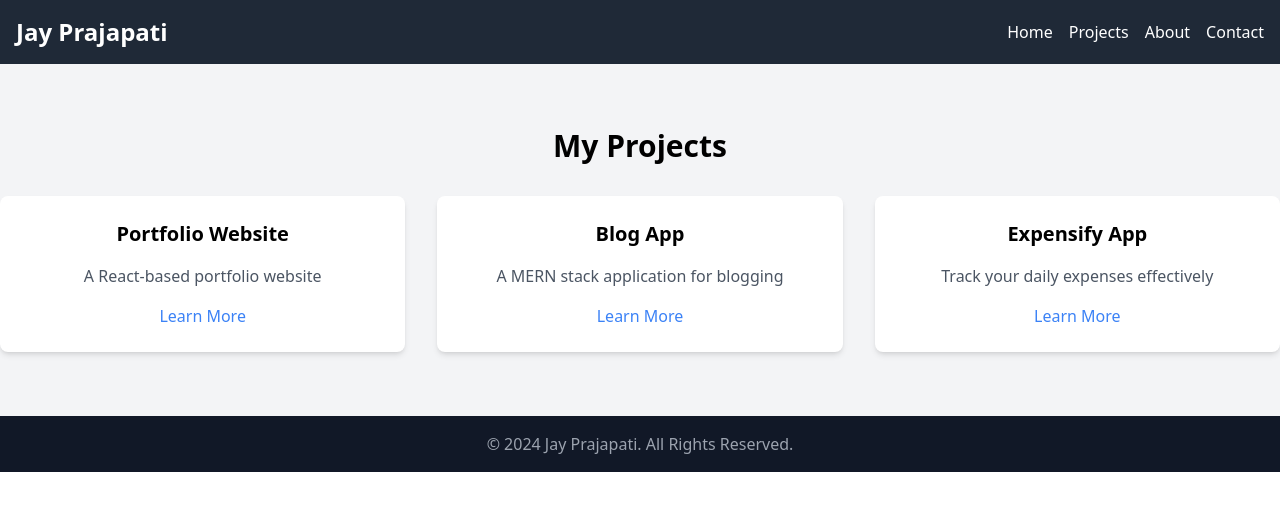
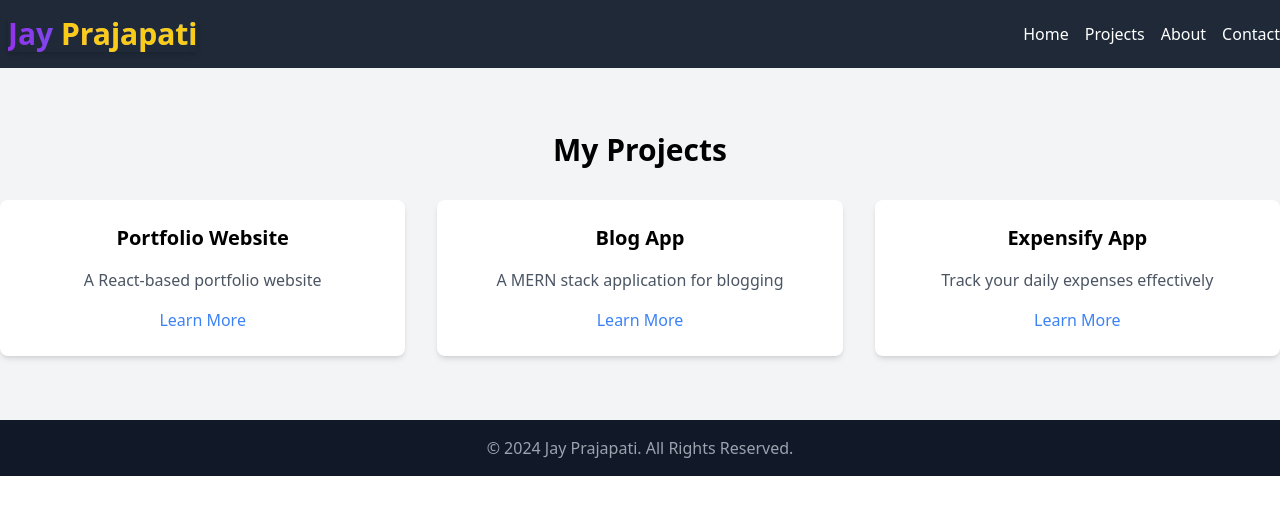
Before and after one commit to jayprajapati1904/portfolio, a React (Vite) app: page /projects in a window 1280 px wide. Shown: the top 514 px of the page. Built offline with nearby package versions, Linux system fonts and the light colour scheme.

Commit message:
navbar complete

```diff
--- a/package.json
+++ b/package.json
@@ -10,6 +10,8 @@
     "preview": "vite preview"
   },
   "dependencies": {
+    "@ant-design/icons": "^5.5.1",
+    "antd": "^5.22.1",
     "react": "^18.3.1",
     "react-dom": "^18.3.1",
     "react-router-dom": "^6.28.0"
--- a/src/components/Hero.jsx
+++ b/src/components/Hero.jsx
@@ -1,17 +1,36 @@
 import React from "react";
+import { Button } from "antd";
+import { ArrowRightOutlined } from "@ant-design/icons";
 
 const Hero = () => {
   return (
-    <section className="h-screen bg-gradient-to-r from-purple-600 to-blue-500 text-white flex flex-col justify-center items-center text-center">
-      <h1 className="text-5xl font-bold mb-4">
-        Hi, I'm <span className="text-yellow-300">Jay Prajapati</span>
-      </h1>
-      <p className="text-xl mb-6">
-        Computer Engineering Student | MERN Stack Developer
-      </p>
-      <button className="bg-yellow-300 text-gray-800 px-6 py-3 rounded-lg shadow-lg hover:bg-yellow-400">
-        View My Work
-      </button>
+    <section className="h-screen bg-gradient-to-r from-purple-600 to-blue-500 text-white flex flex-col md:flex-row justify-center items-center px-4 md:px-16 text-center md:text-left ">
+      {/* Left Content */}
+      <div className="flex-1 sm:mt-6">
+        <h1 className="text-4xl md:text-5xl font-bold mb-4">
+          Hi, I'm <span className="text-yellow-300">Jay Prajapati</span>
+        </h1>
+        <p className="text-lg md:text-xl mb-6">
+          Computer Engineering Student | MERN Stack Developer
+        </p>
+        <Button
+          type="primary"
+          size="large"
+          className="bg-yellow-300 text-gray-800 hover:bg-yellow-400 shadow-lg px-6 py-3"
+          icon={<ArrowRightOutlined />}
+        >
+          View My Work
+        </Button>
+      </div>
+
+      {/* Right Content - Illustration */}
+      <div className="flex-1 mt-8 md:mt-0">
+        <img
+          src=".././public/images/_5.jpg"
+          alt="Hero Illustration"
+          className="w-full sm:w-3/4 md:w-4/5 mx-auto rounded-lg shadow-lg max-h-64 sm:max-h-80 md:max-h-full object-contain"
+        />
+      </div>
     </section>
   );
 };
--- a/src/components/Navber.jsx
+++ b/src/components/Navber.jsx
@@ -1,26 +1,109 @@
-import React from "react";
+import React, { useState } from "react";
 import { Link } from "react-router-dom";
+import { Drawer } from "antd";
 
 const Navbar = () => {
+  const [isDrawerOpen, setDrawerOpen] = useState(false);
+
+  const toggleDrawer = () => {
+    setDrawerOpen(!isDrawerOpen);
+  };
+
   return (
-    <nav className="bg-gray-800 text-white p-4">
+    <nav className="bg-gray-800 text-white py-3 md:py-4">
       <div className="container mx-auto flex justify-between items-center">
-        <h1 className="text-2xl font-bold">Jay Prajapati</h1>
-        <div className="space-x-4">
-          <Link to="/" className="hover:text-gray-400">
+        {/* Logo */}
+        <h1 className="ml-2 text-2xl sm:text-xl md:text-3xl font-extrabold bg-clip-text text-transparent bg-gradient-to-r from-purple-600 to-blue-500 shadow-md">
+          Jay <span className="text-yellow-400">Prajapati</span>
+        </h1>
+
+        {/* Links for Large Screens */}
+        <div className="hidden md:flex space-x-4">
+          <Link
+            to="/"
+            className="hover:text-purple-400 transition duration-300"
+          >
             Home
           </Link>
-          <Link to="/projects" className="hover:text-gray-400">
+          <Link
+            to="/projects"
+            className="hover:text-blue-400 transition duration-300"
+          >
             Projects
           </Link>
-          <Link to="/about" className="hover:text-gray-400">
+          <Link
+            to="/about"
+            className="hover:text-yellow-400 transition duration-300"
+          >
             About
           </Link>
-          <Link to="/contact" className="hover:text-gray-400">
+          <Link
+            to="/contact"
+            className="hover:text-green-400 transition duration-300"
+          >
             Contact
           </Link>
         </div>
+
+        {/* Hamburger Menu for Small Screens */}
+        <button
+          className="mr-2 md:hidden flex items-center justify-center w-8 h-8 bg-yellow-400 hover:bg-yellow-500 text-gray-800 rounded-full shadow-md transition duration-300 ease-in-out"
+          onClick={toggleDrawer}
+          aria-label="Toggle Navigation"
+        >
+          <span className="text-xl">&#9776;</span>
+        </button>
       </div>
+
+      {/* Mobile Drawer */}
+      <Drawer
+        title={
+          <span className="text-white text-lg md:text-xl font-bold">Menu</span>
+        }
+        placement="right"
+        width="75%"
+        onClose={toggleDrawer}
+        open={isDrawerOpen}
+        bodyStyle={{
+          padding: 0,
+          background: "linear-gradient(to right, #7e5bef, #46a8f9)",
+        }}
+        headerStyle={{
+          background: "linear-gradient(to right, #7e5bef, #46a8f9)",
+        }}
+        className="custom-drawer"
+      >
+        <div className="p-3">
+          <Link
+            to="/"
+            className="block py-2 px-3 text-base md:text-lg text-white hover:bg-blue-600 hover:shadow-lg rounded-md transition duration-200 ease-in-out"
+            onClick={toggleDrawer}
+          >
+            Home
+          </Link>
+          <Link
+            to="/projects"
+            className="block py-2 px-3 text-base md:text-lg text-white hover:bg-blue-600 hover:shadow-lg rounded-md transition duration-200 ease-in-out"
+            onClick={toggleDrawer}
+          >
+            Projects
+          </Link>
+          <Link
+            to="/about"
+            className="block py-2 px-3 text-base md:text-lg text-white hover:bg-blue-600 hover:shadow-lg rounded-md transition duration-200 ease-in-out"
+            onClick={toggleDrawer}
+          >
+            About
+          </Link>
+          <Link
+            to="/contact"
+            className="block py-2 px-3 text-base md:text-lg text-white hover:bg-blue-600 hover:shadow-lg rounded-md transition duration-200 ease-in-out"
+            onClick={toggleDrawer}
+          >
+            Contact
+          </Link>
+        </div>
+      </Drawer>
     </nav>
   );
 };
```
Also changed, not shown: 2 other files (tests, documents, lock files or other folders).
